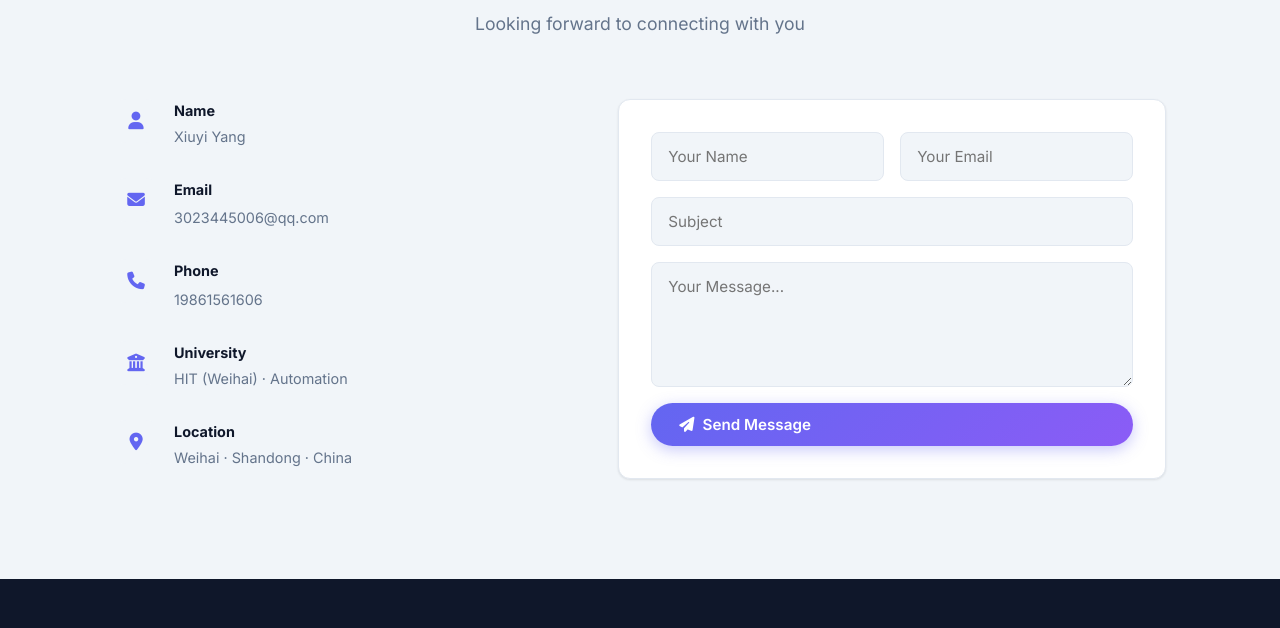
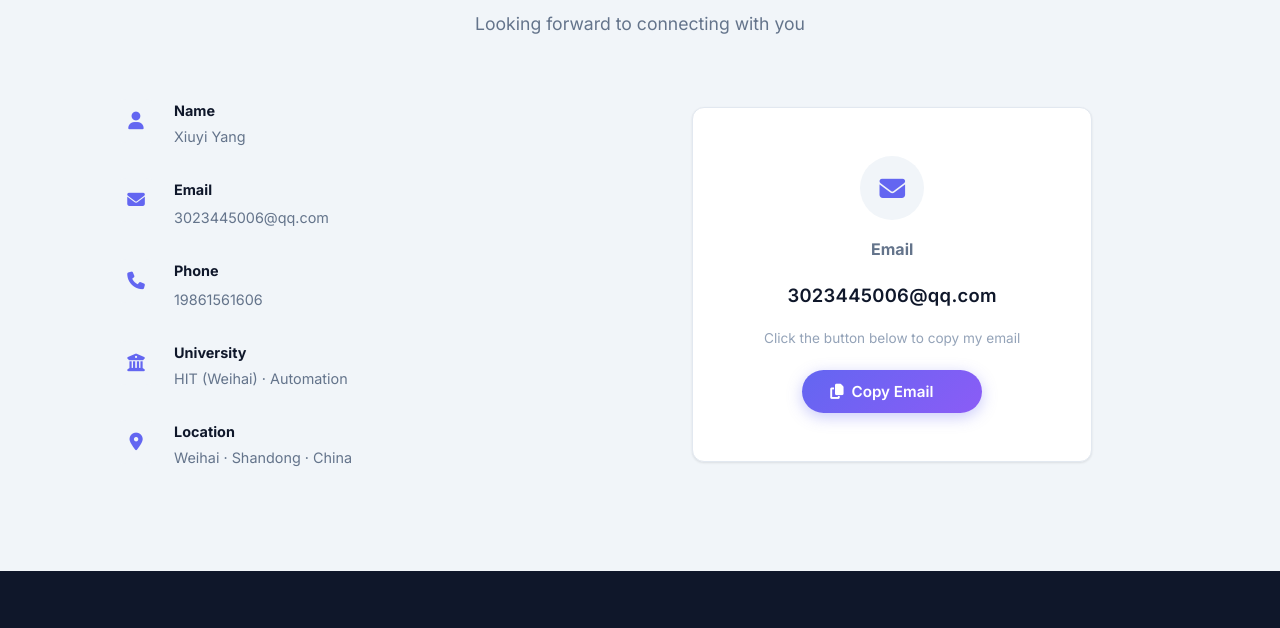
Before and after one commit to Pleyxo/Pleyxo.github.io, a plain HTML site: page index.html in a window 1280 px wide. Shown: the part 5643-6271 px from the top of the page. Drawn offline with Linux system fonts and the light colour scheme.

Commit message:
feat: replace contact form with copy-email button

```diff
--- a/css/style.css
+++ b/css/style.css
@@ -536,32 +536,56 @@ ul { list-style: none; }
 .contact-item h4 { font-size: .9rem; margin-bottom: 2px; }
 .contact-item p, .contact-item a { color: var(--text-light); font-size: .9rem; }
 .contact-item a:hover { color: var(--primary); }
-.contact-form {
+.contact-copy {
+  display: flex;
+  align-items: center;
+  justify-content: center;
+}
+.contact-copy-card {
   display: flex;
   flex-direction: column;
+  align-items: center;
   gap: 16px;
-  padding: 32px;
+  padding: 48px 40px;
   background: var(--surface);
   border: 1px solid var(--border);
   border-radius: var(--radius);
   box-shadow: var(--shadow);
+  text-align: center;
+  width: 100%;
+  max-width: 400px;
+  transition: var(--transition);
 }
-.form-row { display: grid; grid-template-columns: 1fr 1fr; gap: 16px; }
-.contact-form input, .contact-form textarea {
-  width: 100%;
-  padding: 14px 16px;
-  border: 1px solid var(--border);
-  border-radius: var(--radius-sm);
-  font-size: .95rem;
-  font-family: inherit;
+.contact-copy-card:hover {
+  box-shadow: var(--shadow-lg);
+  border-color: var(--primary-light);
+}
+.contact-copy-icon {
+  width: 64px; height: 64px;
+  display: flex; align-items: center; justify-content: center;
+  border-radius: 50%;
   background: var(--bg-alt);
+  color: var(--primary);
+  font-size: 1.6rem;
+}
+.contact-copy-card h4 {
+  font-size: 1rem;
+  color: var(--text-light);
+  margin-bottom: 0;
+}
+.contact-copy-email {
+  font-size: 1.15rem;
+  font-weight: 600;
   color: var(--text);
-  transition: var(--transition);
-  outline: none;
+  letter-spacing: .3px;
 }
-.contact-form input:focus, .contact-form textarea:focus {
-  border-color: var(--primary);
-  box-shadow: 0 0 0 3px rgba(99,102,241,.15);
+.contact-copy-hint {
+  font-size: .85rem;
+  color: var(--text-muted);
+  margin-bottom: 4px;
+}
+.contact-copy-card .btn {
+  min-width: 180px;
 }
 
 /* ========== 页脚 ========== */
--- a/index.html
+++ b/index.html
@@ -434,17 +434,19 @@
             </div>
           </div>
         </div>
-        <form class="contact-form fade-in" id="contactForm">
-          <div class="form-row">
-            <input type="text" placeholder="Your Name" required data-i18n-placeholder="contact-form-name" />
-            <input type="email" placeholder="Your Email" required data-i18n-placeholder="contact-form-email" />
+        <div class="contact-copy fade-in" id="contactCopy">
+          <div class="contact-copy-card">
+            <div class="contact-copy-icon">
+              <i class="fas fa-envelope"></i>
+            </div>
+            <h4 data-i18n="contact-copy-title">Email</h4>
+            <p class="contact-copy-email">3023445006@qq.com</p>
+            <p class="contact-copy-hint" data-i18n="contact-copy-hint">Click the button below to copy my email</p>
+            <button class="btn btn-primary" id="copyEmailBtn">
+              <i class="fas fa-copy"></i> <span data-i18n="contact-copy-btn">Copy Email</span>
+            </button>
           </div>
-          <input type="text" placeholder="Subject" data-i18n-placeholder="contact-form-subject" />
-          <textarea rows="5" placeholder="Your Message..." data-i18n-placeholder="contact-form-message"></textarea>
-          <button type="submit" class="btn btn-primary">
-            <i class="fas fa-paper-plane"></i> <span data-i18n="contact-form-btn">Send Message</span>
-          </button>
-        </form>
+        </div>
       </div>
     </div>
   </section>
--- a/js/main.js
+++ b/js/main.js
@@ -10,7 +10,6 @@ const lightbox = document.getElementById('lightbox');
 const lightboxImg = document.getElementById('lightboxImg');
 const filterBtns = document.querySelectorAll('.filter-btn');
 const projectCards = document.querySelectorAll('.project-card');
-const contactForm = document.getElementById('contactForm');
 
 // ========== 当前语言 (默认英文) ==========
 let currentLang = 'en';
@@ -189,15 +188,20 @@ backToTop.addEventListener('click', () => {
   window.scrollTo({ top: 0, behavior: 'smooth' });
 });
 
-// ========== 联系方式表单 ==========
-if (contactForm) {
-  contactForm.addEventListener('submit', e => {
-    e.preventDefault();
-    const successKey = currentLang === 'en'
-      ? 'contact-form-success'
-      : 'contact-form-success';
-    showToast('✅ ' + (translations[currentLang]['contact-form-success'] || 'Message sent! Thank you!'));
-    contactForm.reset();
+// ========== 复制邮箱 ==========
+const copyEmailBtn = document.getElementById('copyEmailBtn');
+if (copyEmailBtn) {
+  copyEmailBtn.addEventListener('click', () => {
+    const email = '3023445006@qq.com';
+    if (navigator.clipboard && navigator.clipboard.writeText) {
+      navigator.clipboard.writeText(email).then(() => {
+        showToast('✅ ' + (translations[currentLang]['contact-copy-success'] || 'Email copied!'));
+      }).catch(() => {
+        showToast('💬 ' + email);
+      });
+    } else {
+      showToast('💬 ' + email);
+    }
   });
 }
 
--- a/js/translations.js
+++ b/js/translations.js
@@ -163,12 +163,10 @@ const translations = {
     "contact-school-value": "HIT (Weihai) · Automation",
     "contact-location": "Location",
     "contact-location-value": "Weihai · Shandong · China",
-    "contact-form-name": "Your Name",
-    "contact-form-email": "Your Email",
-    "contact-form-subject": "Subject",
-    "contact-form-message": "Your Message",
-    "contact-form-btn": "Send Message",
-    "contact-form-success": "✅ Message sent! Thank you for reaching out.",
+    "contact-copy-title": "Email",
+    "contact-copy-hint": "Click the button below to copy my email",
+    "contact-copy-btn": "Copy Email",
+    "contact-copy-success": "✅ Email copied to clipboard!",
 
     // ===== Footer =====
     "footer-brand": "Xiuyi Yang",
@@ -331,12 +329,10 @@ const translations = {
     "contact-school-value": "哈尔滨工业大学（威海）· 自动化专业",
     "contact-location": "位置",
     "contact-location-value": "中国 · 山东 · 威海",
-    "contact-form-name": "您的姓名",
-    "contact-form-email": "您的邮箱",
-    "contact-form-subject": "主题",
-    "contact-form-message": "留言内容",
-    "contact-form-btn": "发送留言",
-    "contact-form-success": "✅ 留言已收到，感谢您的联系！",
+    "contact-copy-title": "邮箱",
+    "contact-copy-hint": "点击下方按钮复制我的邮箱",
+    "contact-copy-btn": "复制邮箱",
+    "contact-copy-success": "✅ 邮箱已复制到剪贴板！",
 
     "footer-brand": "杨修一 · Xiuyi Yang",
     "footer-desc": "哈尔滨工业大学（威海）自动化专业",
```
Also changed, not shown: 1 other file.
